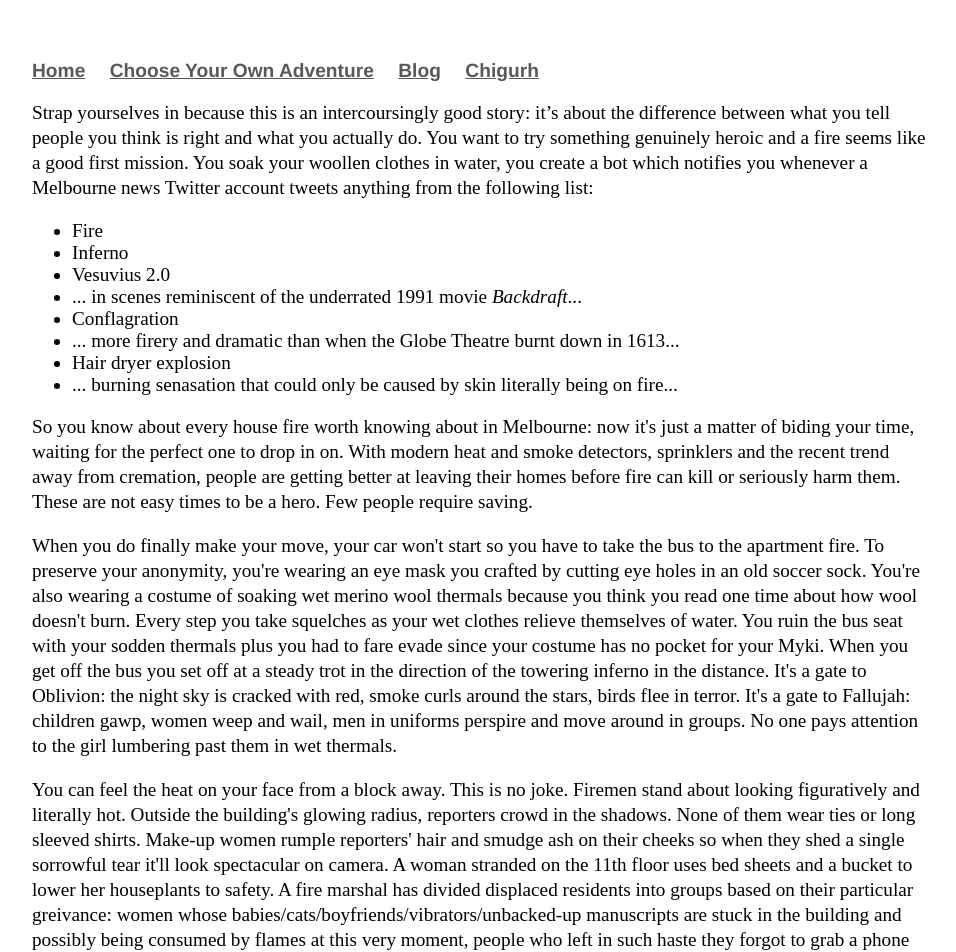
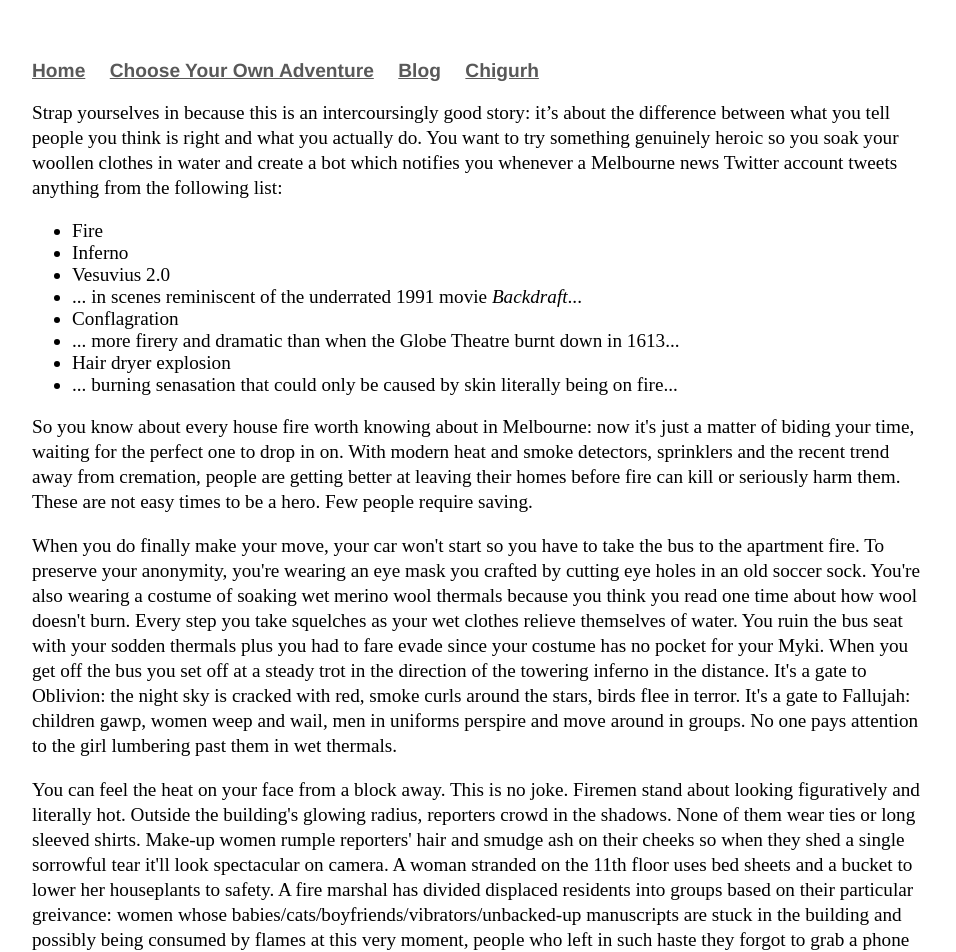
Before and after one commit to Pinelife/pinelife.github.io, a Jekyll site: the page built from Hellhole/Room9.html, in a window 1280 px wide. Shown: the top 952 px of the page, without its empty margins (160-1116 px from the left). Built offline with Jekyll 4.4.1, drawn with Linux system fonts in a browser that asks for light colours.

Commit message:
Update Room9.html

```diff
--- a/Hellhole/Room9.html
+++ b/Hellhole/Room9.html
@@ -3,8 +3,8 @@ layout: default
 title: Pinelife
 ---
 <p>Strap yourselves in because this is an intercoursingly good story: it’s about the difference between what you tell people you
-  think is right and what you actually do. You want to try something genuinely heroic and a fire seems like a good first mission. You soak your
-  woollen clothes in water, you create a bot which notifies you whenever a Melbourne news Twitter
+  think is right and what you actually do. You want to try something genuinely heroic so you soak your
+  woollen clothes in water and create a bot which notifies you whenever a Melbourne news Twitter
   account tweets anything from the following list:</p>
   <ul>
     <li>Fire</li>
```
